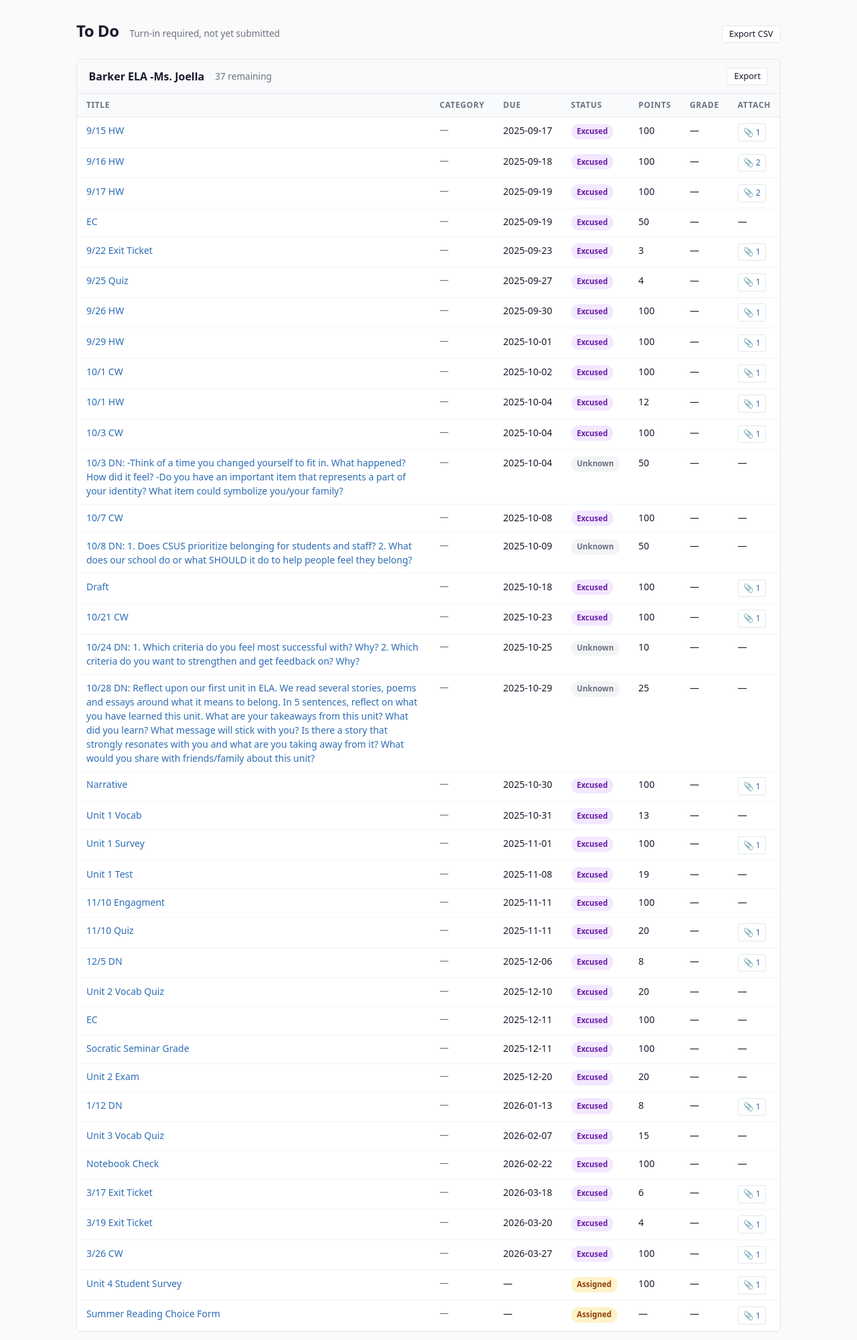
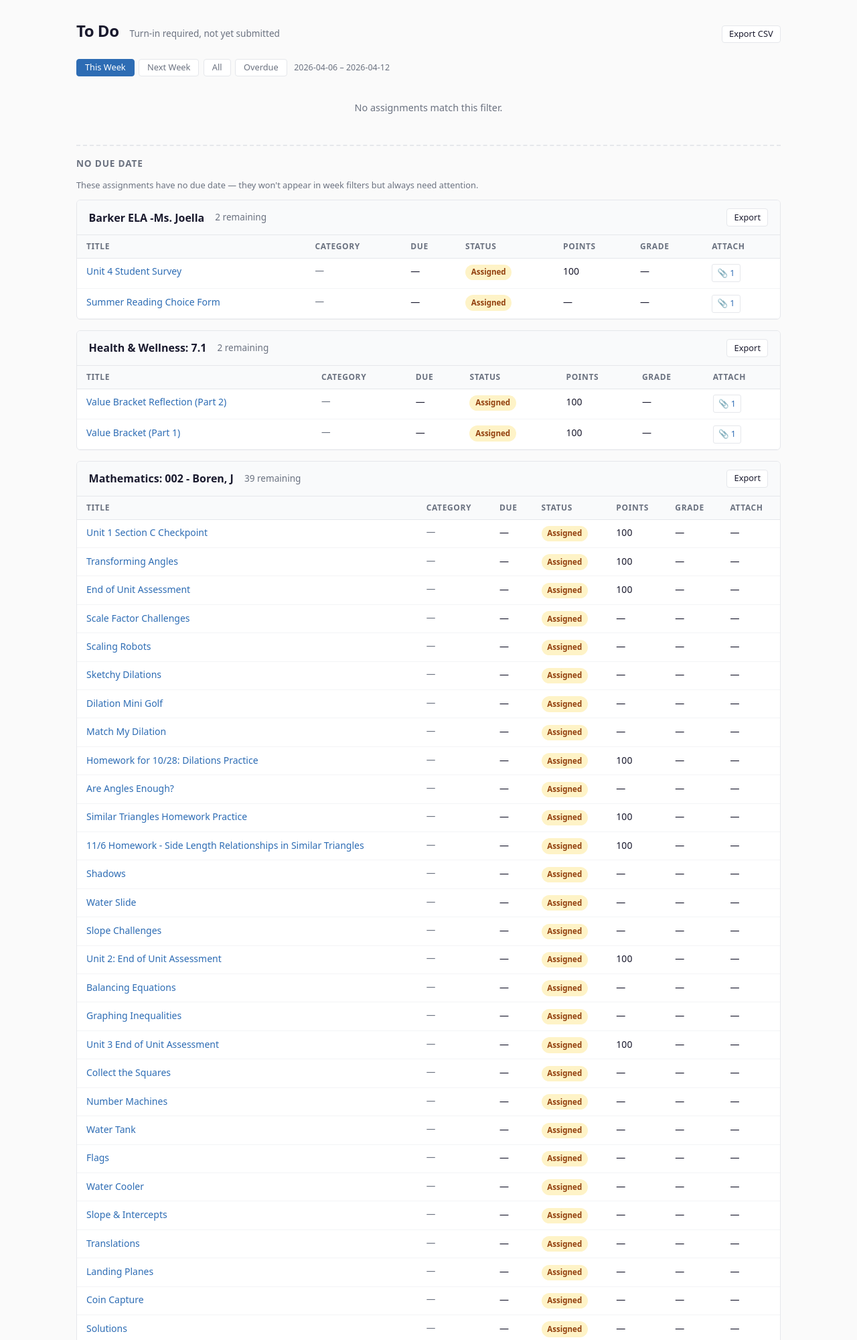
Before and after one commit to sageframe-no-kaji/glassroom, a Flask app: page /todo?view=this-week in a window 1280 px wide. Shown: the part 52-2052 px from the top of the page at 67% size. Run offline with Flask 3, Linux system fonts and the light colour scheme; data comes from the database, SQL or seed files in the repository.

Commit message:
Ho 5.7: This Week View on To Do
- To Do defaults to ?view=this-week (Monday–Sunday of current week)
- Filter bar: This Week | Next Week | All | Overdue (server-side link toggles)
- Date range label displayed next to active This Week / Next Week button
- Overdue = due_date < today and status not done/graded/turned in
- Assignments with no due date: permanent 'No Due Date' section at bottom of all views
- Extracted partials/todo_class_card.html to avoid duplication
- CSS: .filter-bar-label, .todo-nodue-section, .todo-nodue-header, .todo-nodue-sub
- Fixed 2 existing tests that relied on default /todo view with future due dates
- 359 tests passing

```diff
--- a/src/routes/dashboard.py
+++ b/src/routes/dashboard.py
@@ -3,9 +3,10 @@
 from __future__ import annotations
 
 from collections import defaultdict
+from datetime import date, timedelta
 from typing import Any, Optional, cast
 
-from flask import Blueprint, current_app, redirect, render_template, url_for
+from flask import Blueprint, current_app, redirect, render_template, request, url_for
 
 from src.db import get_session
 from src.downloader import DOWNLOADS_DIR, attachment_type
@@ -197,6 +198,19 @@ def class_detail(class_name: str) -> str:
 @bp.route("/todo")
 def todo() -> str:
     engine = current_app.config["DB_ENGINE"]
+    view = request.args.get("view", "this-week")
+    if view not in ("this-week", "next-week", "all", "overdue"):
+        view = "this-week"
+
+    # Date bounds for filtering (ISO YYYY-MM-DD string comparisons)
+    today = date.today()
+    today_str = today.isoformat()
+    monday = today - timedelta(days=today.weekday())
+    this_monday = monday.isoformat()
+    this_sunday = (monday + timedelta(days=6)).isoformat()
+    next_monday = (monday + timedelta(days=7)).isoformat()
+    next_sunday = (monday + timedelta(days=13)).isoformat()
+
     with get_session(engine) as session:
         assignments = (
             session.query(Assignment)
@@ -207,20 +221,37 @@ def todo() -> str:
             .all()
         )
 
-    by_class: dict[str, list[Assignment]] = defaultdict(list)
-    for a in assignments:
-        by_class[str(a.class_name or "Unknown")].append(a)
+    # Split: no due date always shown in their own section
+    has_due = [a for a in assignments if cast(Optional[str], a.due_date)]
+    no_due  = [a for a in assignments if not cast(Optional[str], a.due_date)]
 
-    classes = []
-    for class_name in sorted(by_class.keys()):
-        rows = sorted(by_class[class_name], key=_sort_key)
-        classes.append({
-            "name": class_name,
-            "assignments": rows,
-            "stats": _class_stats(rows),
-        })
+    # Apply view filter to has_due
+    if view == "this-week":
+        has_due = [a for a in has_due if this_monday <= cast(str, a.due_date) <= this_sunday]
+    elif view == "next-week":
+        has_due = [a for a in has_due if next_monday <= cast(str, a.due_date) <= next_sunday]
+    elif view == "overdue":
+        has_due = [a for a in has_due if cast(str, a.due_date) < today_str]
+    # view == "all" → no additional filter
 
-    return render_template("todo.html", classes=classes)
+    def _group(rows: list[Assignment]) -> list[dict[str, Any]]:
+        by_class: dict[str, list[Assignment]] = defaultdict(list)
+        for a in rows:
+            by_class[str(a.class_name or "Unknown")].append(a)
+        result = []
+        for class_name in sorted(by_class.keys()):
+            sorted_rows = sorted(by_class[class_name], key=_sort_key)
+            result.append({"name": class_name, "assignments": sorted_rows, "stats": _class_stats(sorted_rows)})
+        return result
+
+    return render_template(
+        "todo.html",
+        classes=_group(has_due),
+        no_due_classes=_group(no_due),
+        active_view=view,
+        this_week_range=f"{this_monday} – {this_sunday}",
+        next_week_range=f"{next_monday} – {next_sunday}",
+    )
 
 
 @bp.route("/downloads")
--- a/src/static/style.css
+++ b/src/static/style.css
@@ -577,6 +577,35 @@ a:hover { text-decoration: underline; }
   font-style: italic;
 }
 
+.filter-bar-label {
+  font-size: 0.78rem;
+  color: var(--text-muted);
+  align-self: center;
+  padding-left: 0.25rem;
+}
+
+/* ---- To Do "No Due Date" section ---- */
+.todo-nodue-section {
+  margin-top: 2rem;
+  border-top: 2px dashed var(--border);
+  padding-top: 1rem;
+}
+
+.todo-nodue-header {
+  font-size: 0.85rem;
+  font-weight: 700;
+  text-transform: uppercase;
+  letter-spacing: 0.06em;
+  color: var(--text-muted);
+  margin-bottom: 0.25rem;
+}
+
+.todo-nodue-sub {
+  font-size: 0.8rem;
+  color: var(--text-muted);
+  margin-bottom: 0.75rem;
+}
+
 /* ---- Empty state ---- */
 .empty-state {
   padding: 2.5rem 1.5rem;
--- /dev/null
+++ b/src/templates/partials/todo_class_card.html
@@ -0,0 +1,59 @@
+<div class="card" style="margin-bottom:1rem;">
+  <div class="card-header card-header-static">
+    <h2>{{ cls.name }}</h2>
+    <span class="text-muted text-sm">{{ cls.assignments | length }} remaining</span>
+    <span class="spacer"></span>
+    <a href="/api/export/csv?view=todo&class={{ cls.name | urlencode }}" class="btn btn-secondary btn-sm no-print">Export</a>
+  </div>
+  <div class="card-body">
+    <table>
+      <thead>
+        <tr>
+          <th>Title</th>
+          <th>Category</th>
+          <th>Due</th>
+          <th>Status</th>
+          <th>Points</th>
+          <th>Grade</th>
+          <th>Attach</th>
+        </tr>
+      </thead>
+      <tbody>
+        {% for a in cls.assignments %}
+        {% set att_count = count_attachments(a.attachment_links) %}
+        <tr>
+          <td><a href="{{ a.assignment_url }}" target="_blank" rel="noopener">{{ a.title or '(untitled)' }}</a></td>
+          <td class="nowrap text-muted text-sm">{{ a.category or '—' }}</td>
+          <td class="nowrap">{{ a.due_date or '—' }}</td>
+          <td>{% include "partials/status_badge.html" %}</td>
+          <td>{{ a.points_possible or '—' }}</td>
+          <td>{{ a.grade or '—' }}</td>
+          <td class="nowrap">
+            {% if att_count %}
+            <button class="attach-toggle" onclick="toggleAttach({{ a.id }})" type="button">📎 {{ att_count }}</button>
+            {% else %}—{% endif %}
+          </td>
+        </tr>
+        {% if att_count %}
+        <tr id="attach-panel-{{ a.id }}" class="attach-panel" style="display:none">
+          <td colspan="7">
+            <div class="attach-list">
+              {% for l in (a.attachment_links or '').split('\n') if l.strip() %}
+              {% set tlist = (a.attachment_titles or '').split('\n') %}
+              {% set ttl = tlist[loop.index0].strip() if loop.index0 < tlist | length else '' %}
+              <div class="attach-item">
+                <span class="attach-type">{{ l | attachment_type }}</span>
+                <a href="{{ l }}" target="_blank" rel="noopener">{{ ttl or l }}</a>
+              </div>
+              {% endfor %}
+            </div>
+            {% set pdf_url = pdf_url_for_assignment(a.class_name, a.posted_date, a.title) %}
+            {% if pdf_url %}<div class="attach-pdf"><a href="{{ pdf_url }}" target="_blank" rel="noopener">📎 View downloaded copy</a></div>{% endif %}
+          </td>
+        </tr>
+        {% endif %}
+        {% endfor %}
+      </tbody>
+    </table>
+  </div>
+</div>
--- a/src/templates/todo.html
+++ b/src/templates/todo.html
@@ -9,72 +9,44 @@
   <a href="/api/export/csv?view=todo" class="btn btn-secondary btn-sm no-print">Export CSV</a>
 </div>
 
-{% if not classes %}
+<div class="filter-bar no-print">
+  <a href="/todo?view=this-week"  class="btn btn-filter {% if active_view == 'this-week'  %}active{% endif %}">This Week</a>
+  <a href="/todo?view=next-week"  class="btn btn-filter {% if active_view == 'next-week'  %}active{% endif %}">Next Week</a>
+  <a href="/todo?view=all"        class="btn btn-filter {% if active_view == 'all'        %}active{% endif %}">All</a>
+  <a href="/todo?view=overdue"    class="btn btn-filter {% if active_view == 'overdue'    %}active{% endif %}">Overdue</a>
+  {% if active_view == 'this-week' %}
+  <span class="filter-bar-label">{{ this_week_range }}</span>
+  {% elif active_view == 'next-week' %}
+  <span class="filter-bar-label">{{ next_week_range }}</span>
+  {% endif %}
+</div>
+
+{% if not classes and not no_due_classes %}
   <div class="empty-state">
     <p>Nothing to do! All assignments are submitted or complete.</p>
   </div>
 {% else %}
+
+  {% if not classes %}
+  <div class="empty-state" style="padding:1rem 0 0.5rem">
+    <p>No assignments match this filter.</p>
+  </div>
+  {% endif %}
+
   {% for cls in classes %}
-  <div class="card" style="margin-bottom:1rem;">
-    <div class="card-header card-header-static">
-      <h2>{{ cls.name }}</h2>
-      <span class="text-muted text-sm">{{ cls.assignments | length }} remaining</span>
-      <span class="spacer"></span>
-      <a href="/api/export/csv?view=todo&class={{ cls.name | urlencode }}" class="btn btn-secondary btn-sm no-print">Export</a>
-    </div>
-    <div class="card-body">
-      <table>
-        <thead>
-          <tr>
-            <th>Title</th>
-            <th>Category</th>
-            <th>Due</th>
-            <th>Status</th>
-            <th>Points</th>
-            <th>Grade</th>
-            <th>Attach</th>
-          </tr>
-        </thead>
-        <tbody>
-          {% for a in cls.assignments %}
-          {% set att_count = count_attachments(a.attachment_links) %}
-          <tr>
-            <td><a href="{{ a.assignment_url }}" target="_blank" rel="noopener">{{ a.title or '(untitled)' }}</a></td>
-            <td class="nowrap text-muted text-sm">{{ a.category or '—' }}</td>
-            <td class="nowrap">{{ a.due_date or '—' }}</td>
-            <td>{% include "partials/status_badge.html" %}</td>
-            <td>{{ a.points_possible or '—' }}</td>
-            <td>{{ a.grade or '—' }}</td>
-            <td class="nowrap">
-              {% if att_count %}
-              <button class="attach-toggle" onclick="toggleAttach({{ a.id }})" type="button">📎 {{ att_count }}</button>
-              {% else %}—{% endif %}
-            </td>
-          </tr>
-          {% if att_count %}
-          <tr id="attach-panel-{{ a.id }}" class="attach-panel" style="display:none">
-            <td colspan="7">
-              <div class="attach-list">
-                {% for l in (a.attachment_links or '').split('\n') if l.strip() %}
-                {% set tlist = (a.attachment_titles or '').split('\n') %}
-                {% set ttl = tlist[loop.index0].strip() if loop.index0 < tlist | length else '' %}
-                <div class="attach-item">
-                  <span class="attach-type">{{ l | attachment_type }}</span>
-                  <a href="{{ l }}" target="_blank" rel="noopener">{{ ttl or l }}</a>
-                </div>
-                {% endfor %}
-              </div>
-              {% set pdf_url = pdf_url_for_assignment(a.class_name, a.posted_date, a.title) %}
-              {% if pdf_url %}<div class="attach-pdf"><a href="{{ pdf_url }}" target="_blank" rel="noopener">📎 View downloaded copy</a></div>{% endif %}
-            </td>
-          </tr>
-          {% endif %}
-          {% endfor %}
-        </tbody>
-      </table>
-    </div>
+  {% include "partials/todo_class_card.html" %}
+  {% endfor %}
+
+  {% if no_due_classes %}
+  <div class="todo-nodue-section">
+    <div class="todo-nodue-header">No Due Date</div>
+    <p class="todo-nodue-sub">These assignments have no due date — they won't appear in week filters but always need attention.</p>
+    {% for cls in no_due_classes %}
+    {% include "partials/todo_class_card.html" %}
+    {% endfor %}
   </div>
-  {% endfor %}
+  {% endif %}
+
 {% endif %}
 
 {% endblock %}
```
Also changed, not shown: tests/test_app.py (+104 -2 lines).
